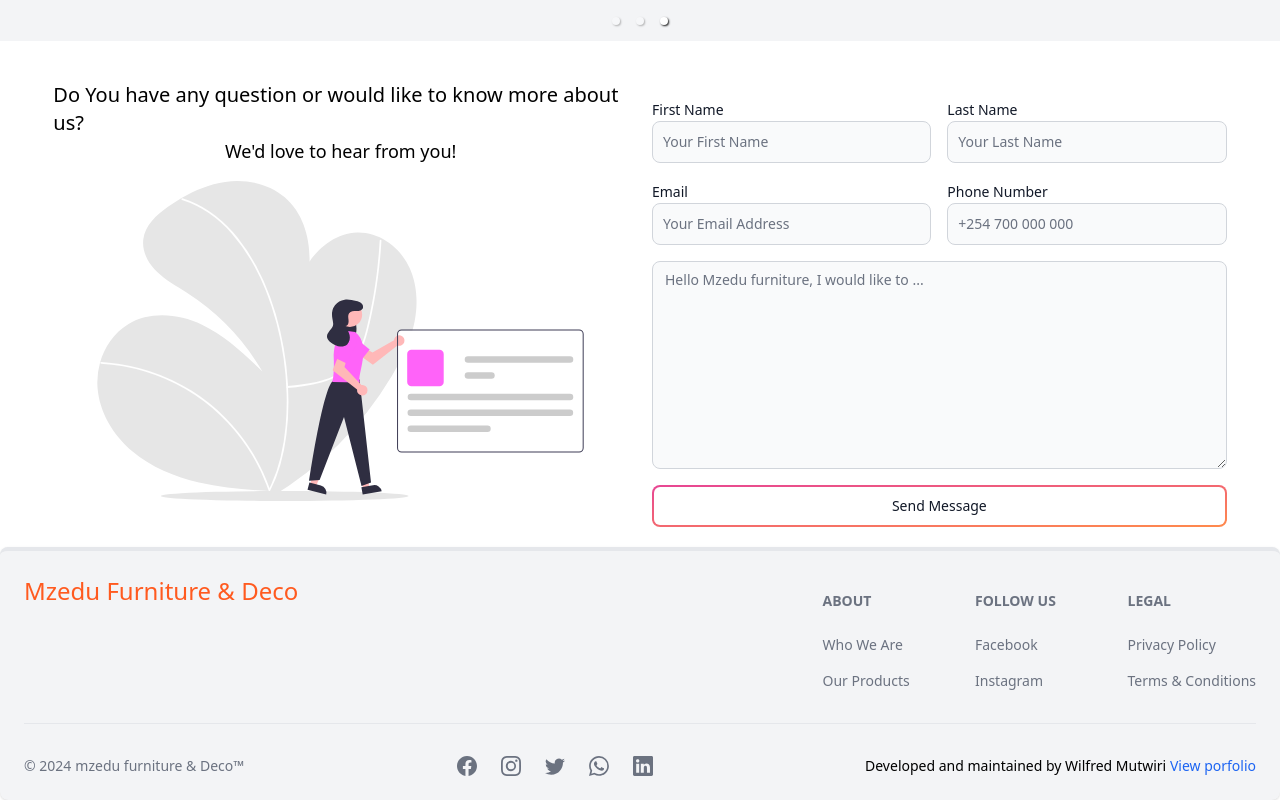
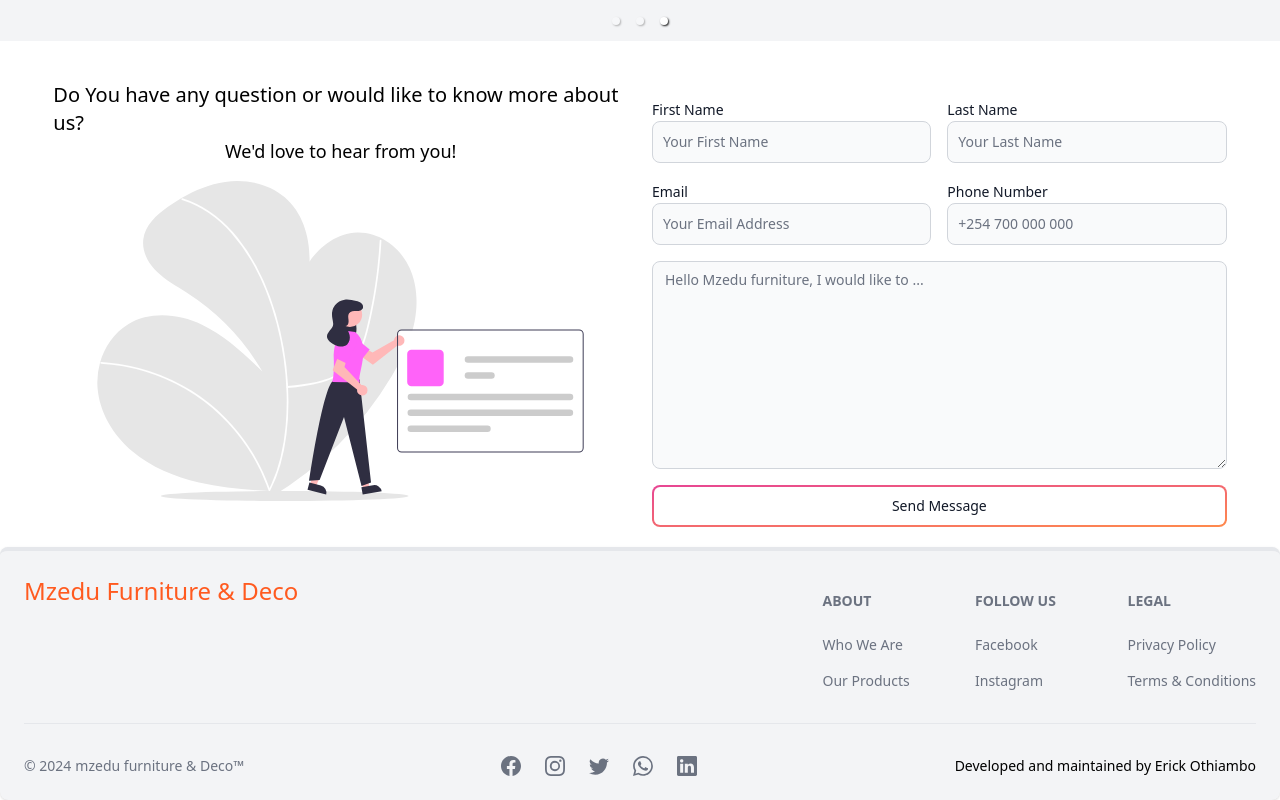
Before and after one commit to WilfredMutwiri/mzedu-furniture, a React (Vite) app in the folder frontend/mzedu-furnitures/: page / in a window 1280 px wide. Shown: the part 6338-7138 px from the top of the page. Built offline with nearby package versions, Linux system fonts and the light colour scheme.

Commit message:
change name

```diff
--- a/frontend/mzedu-furnitures/src/components/Footer.jsx
+++ b/frontend/mzedu-furnitures/src/components/Footer.jsx
@@ -47,7 +47,8 @@ export function FooterComp() {
             <Footer.Icon href="#" icon={BsWhatsapp} />
             <Footer.Icon href="#" icon={BsLinkedin} />
           </div>
-          <h2 className="text-sm mt-4 md:mt-0">Developed and maintained by Wilfred Mutwiri <a className="text-blue-600 hover:text-red-600" href="https://wilfredmutwiri.vercel.app/" target="_blank">View porfolio</a></h2>
+          <h2 className="text-sm mt-4 md:mt-0">Developed and maintained by Erick Othiambo</h2>
+          {/* <h2 className="text-sm mt-4 md:mt-0">Developed and maintained by Wilfred Mutwiri <a className="text-blue-600 hover:text-red-600" href="https://wilfredmutwiri.vercel.app/" target="_blank">View porfolio</a></h2> */}
         </div>
       </div>
     </Footer>
```
